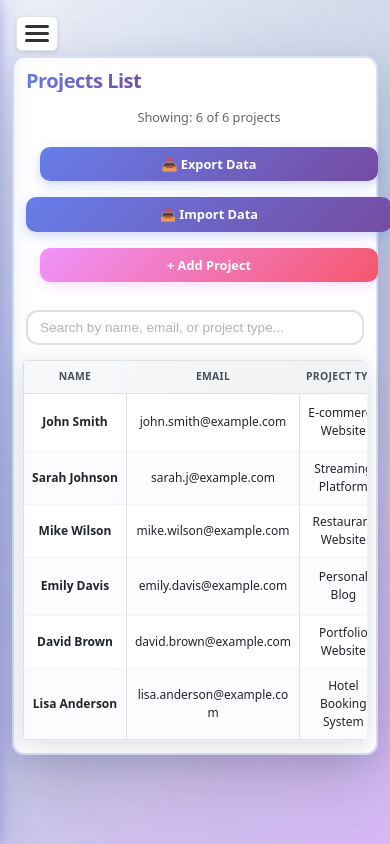
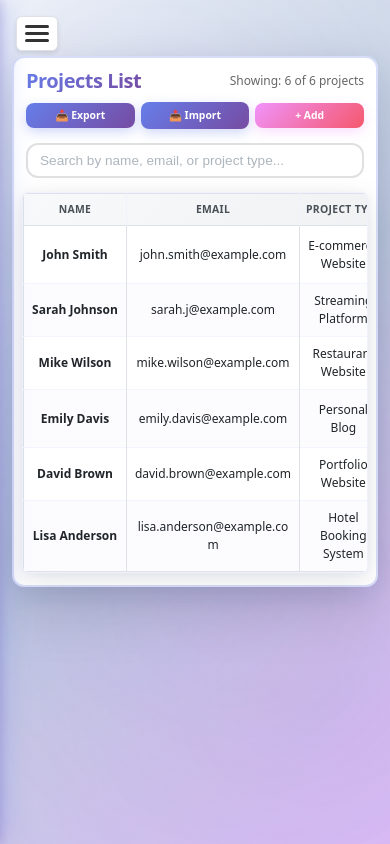
Before and after one commit to flaviadervishaj/ClientFlow, a React (Vite) app: page / in a window 390 px wide. Built offline with nearby package versions, Linux system fonts and the light colour scheme.

Commit message:
Optimize mobile responsive design

```diff
--- a/src/App.css
+++ b/src/App.css
@@ -247,7 +247,8 @@
   width: 100%;
   height: 100%;
   background-color: rgba(0, 0, 0, 0.5);
-  z-index: 999;
+  z-index: 998;
+  backdrop-filter: blur(2px);
 }
 
 /* Mobile Responsive Styles */
@@ -255,21 +256,21 @@
   /* Show hamburger button on mobile */
   .hamburger-button {
     display: flex;
+    z-index: 1001;
   }
 
   /* Sidebar behavior on mobile - hidden by default */
   .sidebar {
     transform: translateX(-100%) !important; /* Hidden by default, force override */
+    z-index: 1000;
   }
 
   .sidebar.sidebar-open {
     transform: translateX(0) !important; /* Show when open */
+    z-index: 1000;
   }
 
-  /* Show overlay when sidebar is open */
-  .sidebar-overlay {
-    display: block;
-  }
+  /* Show overlay when sidebar is open - no class needed, it's conditional in JSX */
 
   /* Main content takes full width on mobile */
   .main-content {
--- a/src/ClientsList.css
+++ b/src/ClientsList.css
@@ -23,12 +23,20 @@
 
 .clients-header {
   display: flex;
-  justify-content: space-between;
-  align-items: center;
+  flex-direction: column;
+  gap: 1rem;
   margin-bottom: 2rem;
   padding-bottom: 0;
   border-bottom: none;
   position: relative;
+}
+
+.clients-header-top {
+  display: flex;
+  justify-content: space-between;
+  align-items: center;
+  flex-wrap: wrap;
+  gap: 1rem;
 }
 
 /* Completely remove crossbar - no gradient line */
@@ -60,19 +68,27 @@
   font-weight: 500;
 }
 
+.clients-header-buttons {
+  display: flex;
+  gap: 0.75rem;
+  align-items: center;
+  flex-wrap: wrap;
+}
+
 .add-client-button {
-  padding: 0.625rem 1.5rem;
+  padding: 0.5rem 1rem;
   background: linear-gradient(135deg, #f093fb 0%, #f5576c 100%);
   color: white;
   border: none;
-  border-radius: 10px;
-  font-size: 0.875rem;
+  border-radius: 8px;
+  font-size: 0.8rem;
   font-weight: 600;
   cursor: pointer;
   transition: all 0.3s cubic-bezier(0.4, 0, 0.2, 1);
   box-shadow: 0 4px 12px rgba(240, 147, 251, 0.3);
   position: relative;
   overflow: hidden;
+  white-space: nowrap;
 }
 
 .add-client-button::before {
@@ -99,16 +115,17 @@
 }
 
 .export-button {
-  padding: 0.625rem 1.25rem;
+  padding: 0.5rem 1rem;
   background: linear-gradient(135deg, #667eea 0%, #764ba2 100%);
   color: white;
   border: none;
-  border-radius: 10px;
-  font-size: 0.875rem;
+  border-radius: 8px;
+  font-size: 0.8rem;
   font-weight: 600;
   cursor: pointer;
   transition: all 0.3s cubic-bezier(0.4, 0, 0.2, 1);
   box-shadow: 0 4px 12px rgba(102, 126, 234, 0.3);
+  white-space: nowrap;
 }
 
 .export-button:hover {
@@ -118,17 +135,18 @@
 }
 
 .import-button {
-  padding: 0.625rem 1.25rem;
+  padding: 0.5rem 1rem;
   background: linear-gradient(135deg, #667eea 0%, #764ba2 100%);
   color: white;
   border: none;
-  border-radius: 10px;
-  font-size: 0.875rem;
+  border-radius: 8px;
+  font-size: 0.8rem;
   font-weight: 600;
   cursor: pointer;
   transition: all 0.3s cubic-bezier(0.4, 0, 0.2, 1);
   display: inline-block;
   box-shadow: 0 4px 12px rgba(102, 126, 234, 0.3);
+  white-space: nowrap;
 }
 
 .import-button:hover {
@@ -450,42 +468,37 @@
   }
 
   .clients-header {
-    flex-direction: column;
-    align-items: flex-start;
-    gap: 1rem;
-    margin-bottom: 1.25rem;
-    padding-bottom: 0.75rem;
+    gap: 0.75rem;
+    margin-bottom: 1rem;
+  }
+
+  .clients-header-top {
+    gap: 0.5rem;
   }
 
   .clients-header h1 {
     font-size: 1.5rem;
-    margin-bottom: 0.5rem;
-  }
-
-  .clients-header > div {
-    width: 100%;
-    flex-direction: column;
-    align-items: stretch;
-    gap: 0.625rem;
+    margin-bottom: 0;
   }
 
   .clients-count {
-    font-size: 0.875rem;
-    margin-bottom: 0.25rem;
+    font-size: 0.8rem;
+  }
+
+  .clients-header-buttons {
+    width: 100%;
+    gap: 0.5rem;
+    flex-wrap: nowrap;
   }
 
   .export-button,
-  .import-button {
-    width: 100%;
-    padding: 0.625rem 1rem;
-    font-size: 0.875rem;
+  .import-button,
+  .add-client-button {
+    flex: 1;
+    padding: 0.4rem 0.6rem;
+    font-size: 0.7rem;
     text-align: center;
-  }
-
-  .add-client-button {
-    width: 100%;
-    padding: 0.625rem 1rem;
-    font-size: 0.875rem;
+    min-width: 0;
   }
 
   /* Search Input Mobile */
@@ -572,28 +585,32 @@
   }
 
   .clients-header {
-    margin-bottom: 1rem;
-    gap: 0.75rem;
+    margin-bottom: 0.875rem;
+    gap: 0.625rem;
+  }
+
+  .clients-header-top {
+    gap: 0.375rem;
   }
 
   .clients-header h1 {
     font-size: 1.25rem;
-    margin-bottom: 0.25rem;
-  }
-
-  .clients-header > div {
-    gap: 0.5rem;
+    margin-bottom: 0;
   }
 
   .clients-count {
-    font-size: 0.8rem;
+    font-size: 0.75rem;
+  }
+
+  .clients-header-buttons {
+    gap: 0.375rem;
   }
 
   .export-button,
   .import-button,
   .add-client-button {
-    padding: 0.5rem 0.875rem;
-    font-size: 0.8rem;
+    padding: 0.35rem 0.5rem;
+    font-size: 0.65rem;
   }
 
   .search-container {
--- a/src/ClientsList.jsx
+++ b/src/ClientsList.jsx
@@ -246,17 +246,19 @@ function ClientsList({ showAddForm: showAddFormProp, onShowAddForm }) {
   return (
     <div className="clients-container">
       <div className="clients-header">
-        <h1>Projects List</h1>
-        <div style={{ display: 'flex', alignItems: 'center', gap: '1rem', flexWrap: 'wrap' }}>
+        <div className="clients-header-top">
+          <h1>Projects List</h1>
           <p className="clients-count">
             Showing: {filteredClients.length} of {clients.length} projects
           </p>
+        </div>
+        <div className="clients-header-buttons">
           <button
             onClick={handleExportData}
             className="export-button"
             title="Export all projects to JSON file"
           >
-            📥 Export Data
+            📥 Export
           </button>
           <label
             htmlFor="import-file"
@@ -264,7 +266,7 @@ function ClientsList({ showAddForm: showAddFormProp, onShowAddForm }) {
             title="Import projects from JSON file"
             style={{ cursor: 'pointer' }}
           >
-            📤 Import Data
+            📤 Import
             <input
               id="import-file"
               type="file"
@@ -277,7 +279,7 @@ function ClientsList({ showAddForm: showAddFormProp, onShowAddForm }) {
             onClick={() => setShowAddForm(true)}
             className="add-client-button"
           >
-            + Add Project
+            + Add
           </button>
         </div>
       </div>
```
